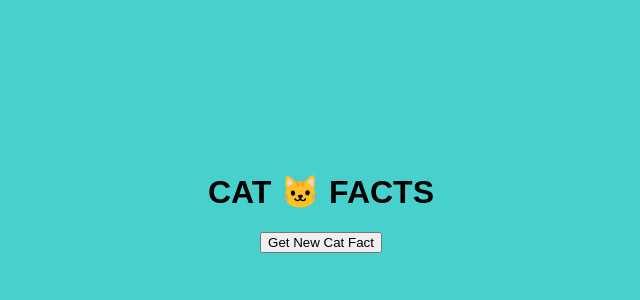
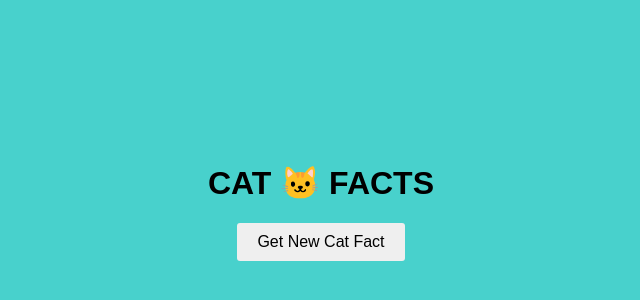
Before and after one commit to Oumadenis1779/CatFacts, a plain HTML site: page index.html in a window 1280 px wide. Shown: the part 198-498 px from the top of the page, without its empty margins (319-959 px from the left). Drawn offline with Linux system fonts and the light colour scheme.

Commit message:
refresh btn completed

```diff
--- a/style.css
+++ b/style.css
@@ -14,3 +14,10 @@ body {
     margin: 20px 0;
     font-size: 18px;
 }
+.refresh-button {
+    padding: 10px 20px;
+    font-size: 16px;
+    cursor: pointer;
+    border-radius: 3px;
+    border: none;
+}
```
